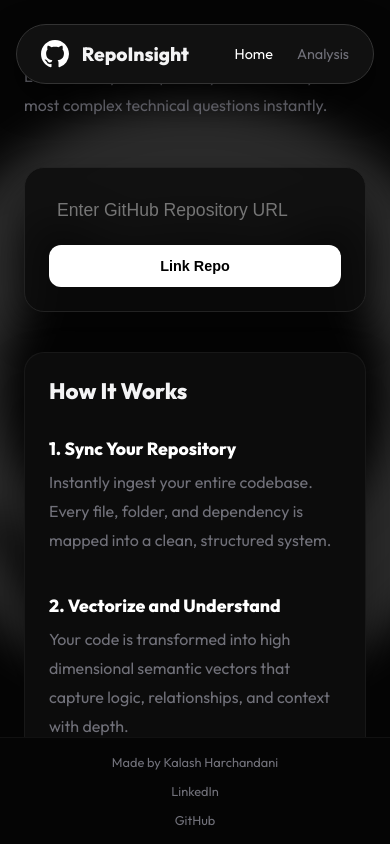
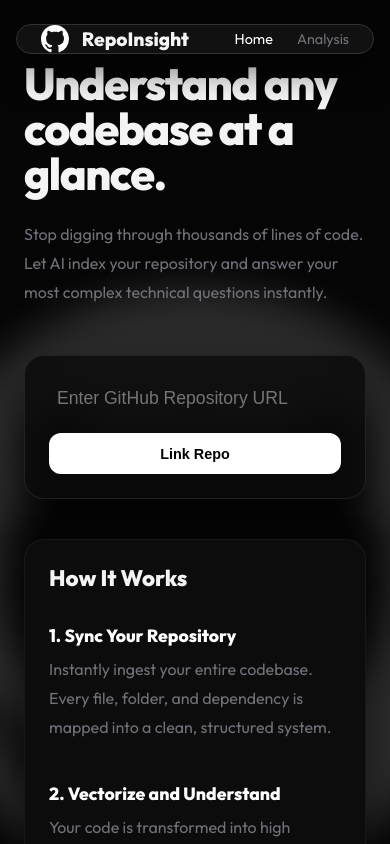
Before and after one commit to Kalash-Harchandani/repoinsight-ai, a React (Create React App) app in the folder client/: page / in a window 390 px wide. Built offline with nearby package versions, Linux system fonts and the light colour scheme.

Commit message:
fix: make home view scrollable on mobile

```diff
--- a/client/src/App.js
+++ b/client/src/App.js
@@ -97,7 +97,7 @@ function App() {
   };
 
   return (
-    <div className="App">
+    <div className={`App ${view === 'home' ? 'app-home' : 'app-analysis'}`}>
       <Navbar view={view} setView={handleViewChange} />
 
       <main className={`main-container ${view === 'home' ? 'view-home' : 'view-analysis'}`}>
--- a/client/src/index.css
+++ b/client/src/index.css
@@ -507,6 +507,16 @@ footer {
 
 /* --- Mobile Responsiveness --- */
 @media (max-width: 768px) {
+  /* Allow scrolling on HomeView */
+  .App.app-home {
+    overflow-y: auto;
+    overflow-x: hidden;
+  }
+  .App.app-home .main-container {
+    flex: none;
+    overflow: visible;
+  }
+
   /* Navbar */
   nav {
     padding: 0 1.5rem;
```
